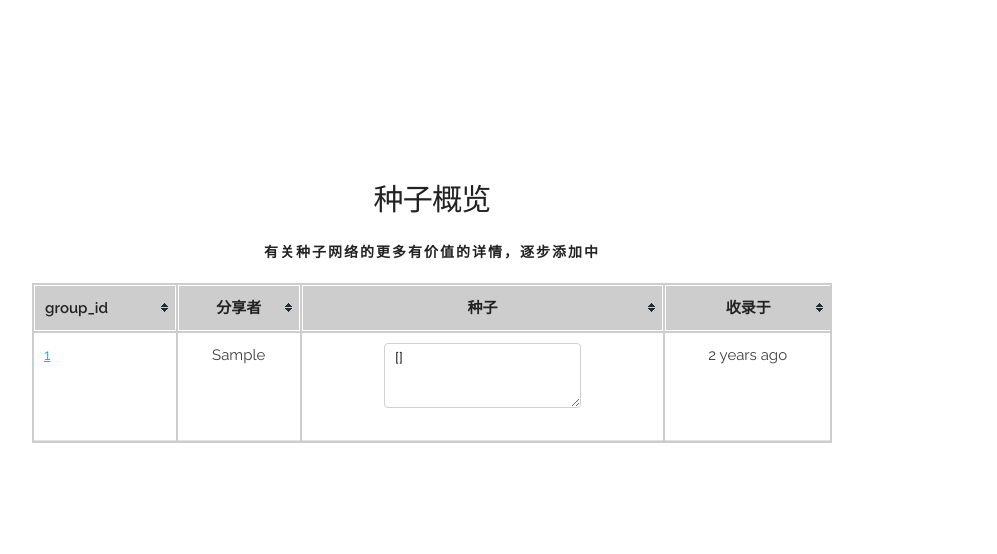
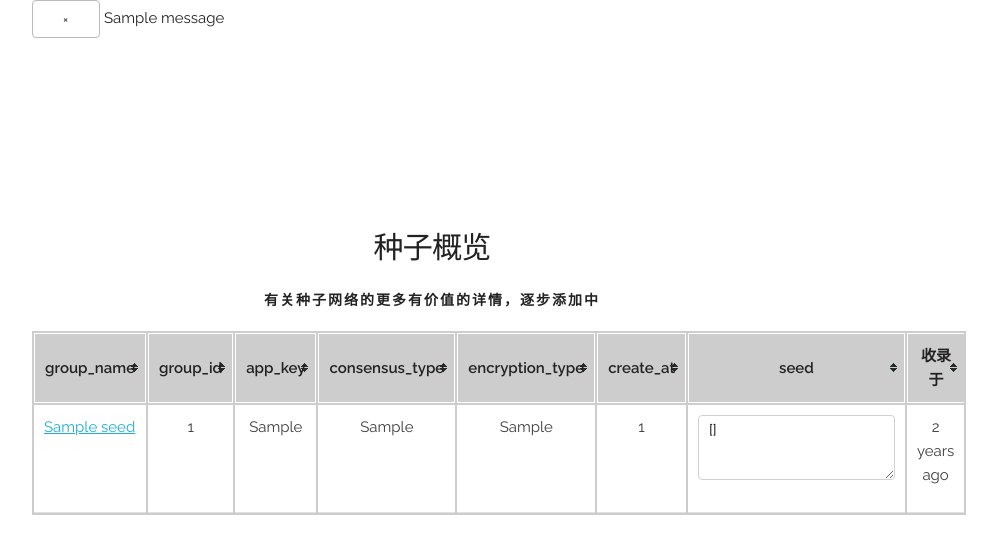
Before and after one commit to liujuanjuan1984/seedstore, a Flask app: page /seeds/ in a window 1280 px wide. Shown: the part 67-621 px from the top of the page, without its empty margins (208-1205 px from the left). Run offline with Flask 2, Linux system fonts and the light colour scheme; tables that the repository leaves empty hold one stand-in row (values such as "Sample post"); one stand-in notice (Sample message) is shown.

Commit message:
update data fromjsonfile to db; seed info

```diff
--- a/app/__init__.py
+++ b/app/__init__.py
@@ -7,7 +7,6 @@ from config import config
 
 db = SQLAlchemy()
 migrate = Migrate()
-
 
 
 def create_app(config_name):
@@ -24,7 +23,6 @@ def create_app(config_name):
 
     app.register_blueprint(main_blueprint)
 
-
     from .api import api as api_blueprint
 
     app.register_blueprint(api_blueprint, url_prefix="/api")
--- a/app/api/views.py
+++ b/app/api/views.py
@@ -55,9 +55,7 @@ def get_user_seed(pubkey, group_id):
 def add_user_seed(pubkey):
     user = UsersTable.query.filter_by(pubkey=pubkey).first_or_404()
     try:
-        seed = SeedsTable(
-            seed=request.json.get("seed"), creator=user.pubkey
-        ).save()
+        seed = SeedsTable(seed=request.json.get("seed"), creator=user.pubkey).save()
     except:
         abort(400)
     return seed.to_dict(), 201
--- a/app/main/views.py
+++ b/app/main/views.py
@@ -5,56 +5,96 @@ from app.main import main
 from app.main.forms import CommentForm, SeedForm
 from app.models import CommentsTable, SeedsTable
 import random
+import dataclasses
+from flask import flash
 
-#主页
+
+@dataclasses.dataclass
+class Block:
+    BlockId: str
+    GroupId: str
+    ProducerPubKey: str
+    Hash: str
+    Signature: str
+    TimeStamp: str
+
+
+@dataclasses.dataclass
+class Seed:
+    genesis_block: Block.__dict__
+    group_id: str
+    group_name: str
+    consensus_type: str
+    encryption_type: str
+    cipher_key: str
+    app_key: str
+    signature: str
+    owner_pubkey: str
+    owner_encryptpubkey: str = None  # 新版本似乎弃用该字段了
+
+
+# 主页
 @main.route("/")
 def index():
     return redirect(url_for("main.seeds_overview"))
 
 
-#种子一览
+# 种子一览
 @main.route("/seeds/", methods=["GET", "POST"])
 def seeds_overview():
     seeds = SeedsTable.query.filter_by()
-    return render_template("overview.html",seeds=seeds)
+    return render_template("overview.html", seeds=seeds)
 
 
 def _get_user():
-    return "undefined"
+    return "web.share"
 
 
-#种子一览（用户发的的）
+# 种子一览（用户发的的）
 @main.route("/seeds/<pubkey>/", methods=["GET", "POST"])
 def seeds_overview_user(pubkey="444"):
     seeds = SeedsTable.query.filter_by(pubkey=pubkey)
     return redirect(url_for("main.seeds_overview_user", pubkey=pubkey))
-    #return render_template("overview.html",seeds=seeds)
+    # return render_template("overview.html",seeds=seeds)
 
 
-#查询一条seed的独立页面，并提价评论
+# 查询一条seed的独立页面，并提价评论
 @main.route("/seed/<group_id>/", methods=["GET", "POST"])
 def seed_info(group_id):
     _seed = SeedsTable.query.filter_by(group_id=group_id).first_or_404()
-    print("seed_info",_seed)
     form = CommentForm()
     if form.validate_on_submit():
         CommentsTable(
             commenttext=form.text.data,
             stars=form.stars.data,
             group_id=_seed.group_id,
-            creator= _get_user()).save()
+            creator=_get_user(),
+        ).save()
         return redirect(url_for("main.seed_info", group_id=group_id))
     return render_template("comment.html", seed=_seed, form=form)
 
 
-#添加一条seed
-@main.route("/seed/add/", methods=["GET","POST"])
+def check_seed(formdata):
+    try:
+        seed = json.loads(formdata)
+        Seed(**seed)
+        return True, seed
+    except:
+        return False, None
+
+
+# 添加一条seed
+@main.route("/seed/add/", methods=["GET", "POST"])
 def add_seed():
-    #从请求中拿到form信息
+    # 从请求中拿到form信息
     form = SeedForm()
     if form.validate():
-        seed = SeedsTable(form.seed.data, _get_user()).save()
-        #todo 哪里检查 seed 是否已经重复？
-        print('add_seed',seed)
-        return redirect(url_for("main.seed_info", group_id=seed.group_id))
+        rlt, seed = check_seed(form.seed.data)
+        if seed:
+            seed = SeedsTable(creator=_get_user(), **seed).save()
+            flash("Thank you for share a new seed!")
+            return redirect(url_for("main.seed_info", group_id=seed.group_id))
+        else:
+            flash("Ooopps. We've got this seed. or check your seed.")
+            return redirect(url_for("main.add_seed"))
     return render_template("addseed.html", form=form)
--- a/app/models.py
+++ b/app/models.py
@@ -1,6 +1,7 @@
 import re
 import dataclasses
 import json
+import time
 from datetime import datetime
 
 from flask import url_for
@@ -23,6 +24,7 @@ class Block:
     Signature: str
     TimeStamp: str
 
+
 @dataclasses.dataclass
 class SeedData:
     genesis_block: Block.__dict__
@@ -39,12 +41,13 @@ class SeedData:
 def check_seed(seed):
     try:
         if type(seed) == str:
-            seed =  json.loads(seed)
+            seed = json.loads(seed)
         SeedData(**seed)
         return True
-    except Exception as e :
+    except Exception as e:
         print(e)
         return False
+
 
 def check_length(attribute, length):
     """Checks the attribute's length."""
@@ -77,7 +80,7 @@ class BaseModel:
         self.__commit()
         return self
 
-    @classmethod #修饰符
+    @classmethod  # 修饰符
     def from_dict(cls, model_dict):
         return cls(**model_dict).save()
 
@@ -85,33 +88,56 @@ class BaseModel:
 class UsersTable(UserMixin, db.Model, BaseModel):
     __tablename__ = "users"
     id = db.Column(db.Integer, primary_key=True)
-    pubkey = db.Column("pubkey",db.String(64), unique=True)
+    pubkey = db.Column("pubkey", db.String(64), unique=True)
     comments = db.relationship("CommentsTable", backref="users", lazy="dynamic")
 
     def __init__(self, **kwargs):
         self.pubkey = "testit"
 
 
-
 class SeedsTable(db.Model, BaseModel):
     __tablename__ = "seeds"
 
-    group_id = db.Column("group_id",db.String(128), primary_key=True)
+    id = db.Column(db.Integer, primary_key=True)
+    group_id = db.Column(db.String, unique=True, index=True)
+    group_name = db.Column(db.String)
+    owner_pubkey = db.Column(db.String)
+    consensus_type = db.Column(db.String)
+    encryption_type = db.Column(db.String)
+    cipher_key = db.Column(db.String)
+    app_key = db.Column(db.String)
+    signature = db.Column(db.String)
+    genesis_block = db.Column(db.String)
+    create_at = db.Column(db.Integer)
+    add_at = db.Column(db.DateTime, index=True, default=datetime.utcnow)
     _seed = db.Column("seed", db.JSON)
-    created_at = db.Column(db.DateTime, default=datetime.utcnow)
     creator = db.Column(db.String(128), db.ForeignKey("users.pubkey"))
     comments = db.relationship("CommentsTable", backref="seeds", lazy="dynamic")
 
-    def __init__(self, seed=None, creator=None, created_at=None):
-        if type(seed) == str:
-            seed = json.loads(seed)
-        self.group_id = seed['group_id']
-        self.seed = seed or {}
-        self.creator = creator or "unpubkey"
-        self.created_at = created_at or datetime.utcnow()
+    def __init__(self, **seed):
+        if "owner_encryptpubkey" in seed:
+            del seed["owner_encryptpubkey"]
 
-    def __repr__(self):
-        return f"<Rum Seed: {self.seed}>"
+        super().__init__(**seed)
+        self.genesis_block = str(seed["genesis_block"])
+        self.create_at = int(seed["genesis_block"]["TimeStamp"])
+        self._seed = seed
+
+    def __repl__(self):
+        return str(self.to_dict())
+
+    def to_dict(self):
+        return {
+            "genesis_block": eval(self.genesis_block),
+            "group_id": self.group_id,
+            "group_name": self.group_name,
+            "owner_pubkey": self.owner_pubkey,
+            "consensus_type": self.consensus_type,
+            "encryption_type": self.encryption_type,
+            "cipher_key": self.cipher_key,
+            "app_key": self.app_key,
+            "signature": self.signature,
+        }
 
     @property
     def seed(self):
@@ -119,7 +145,7 @@ class SeedsTable(db.Model, BaseModel):
 
     @seed.setter
     def seed(self, seed):
-        #seed: 采用 dataclass 来检查字段来判断是否种子
+        # seed: 采用 dataclass 来检查字段来判断是否种子
         if not check_seed(seed):
             raise ValueError(f" not a valid seed \n{seed}\n")
         self._seed = seed
@@ -132,15 +158,6 @@ class SeedsTable(db.Model, BaseModel):
         kwargs = dict(group_id=self.group_id, _external=True)
         return url_for("api.get_seed_comments", **kwargs)
 
-    def to_dict(self):
-        return {
-            "seed": self.seed,
-            "creator": self.creator,
-            "created_at": self.created_at,
-            "comment_count": self.comment_count,
-            "comments":self.comments_url
-        }
-
     @property
     def comment_count(self):
         return self.comments.order_by(None).count()
@@ -148,6 +165,7 @@ class SeedsTable(db.Model, BaseModel):
 
 class CommentsTable(db.Model, BaseModel):
     """用户对种子网络的评价"""
+
     __tablename__ = "comments"
     id = db.Column(db.Integer, primary_key=True)
     commenttext = db.Column(db.String(512))
--- a/app/templates/base.html
+++ b/app/templates/base.html
@@ -41,6 +41,14 @@
         </ul>
       </div>
     </nav>
+    {% block content %}
+      {% for message in get_flashed_messages() %}
+      <div class="alert alert-warning">
+        <button type="button" class="close" data-dismiss="alert">&times; </button>
+        {{ message }}
+      </div>
+      {% endfor %}
+    {% endblock %}
     {% block body %}{% endblock %}
   </div>
 </body>
--- a/app/templates/overview.html
+++ b/app/templates/overview.html
@@ -33,21 +33,29 @@ $(document).ready(function() {
       <table id="seed-overview-table" class="tablesorter">
         <thead>
           <tr>
+            <th>group_name</th>
             <th>group_id</th>
-            <th>分享者</th>
-            <th>种子</th>
+            <th>app_key</th>
+            <th>consensus_type</th>
+            <th>encryption_type</th>
+            <th>create_at</th>
+            <th>seed</th>
             <th class="datetime">收录于</th>
           </tr>
         </thead>
         <tbody>
           {% for seed in seeds %}
             <tr>
-              <td><a href="{{ url_for('main.seed_info', group_id=seed.group_id) }}">{{ seed.group_id }}</a></td>
-              <td>{{ seed.creator }}</td>
+              <td><a href="{{ url_for('main.seed_info', group_id=seed.group_id) }}">{{ seed.group_name }}</a></td>
+              <td>{{ seed.group_id }}</td>
+              <td>{{ seed.app_key }}</td>
+              <td>{{ seed.consensus_type }}</td>
+              <td>{{ seed.encryption_type }}</td>
+              <td>{{ seed.create_at }}</td>
               <td>
                 <textarea >{{ seed.seed }}</textarea>
               </td>
-              <td data-time-in-seconds="{{ seed.created_at|in_seconds }}">{{ seed.created_at|humanize }}</td>
+              <td data-time-in-seconds="{{ seed.add_at|in_seconds }}">{{ seed.add_at|humanize }}</td>
             </tr>
           {% endfor %}
         </tbody>
--- a/config.py
+++ b/config.py
@@ -12,6 +12,7 @@ class Config:
     SQLALCHEMY_COMMIT_ON_TEARDOWN = True
     SQLALCHEMY_RECORD_QUERIES = True
     SQLALCHEMY_TRACK_MODIFICATIONS = False
+    SeedsDataFile = r"D:\Jupyter\rumpy\seedsdata.json"
 
     @staticmethod
     def init_app(app):
--- a/seedstore.py
+++ b/seedstore.py
@@ -21,3 +21,13 @@ def fill_db():
     from utils.fake_generator import FakeGenerator
 
     FakeGenerator().start()  # side effect: deletes existing data
+
+
+@app.cli.command()
+def update_db():
+    from officepy import JsonFile
+    from config import Config
+    from utils.data_update import DataUpdater
+
+    seeds = JsonFile(Config.SeedsDataFile).read()
+    DataUpdater().start(seeds)
```
Also changed, not shown: app/main/forms.py (+7 -7 lines), app/templates/comment.html (+9 -0 lines), utils/data_update.py (added, +20 -0 lines), README.md, 2 other files.
